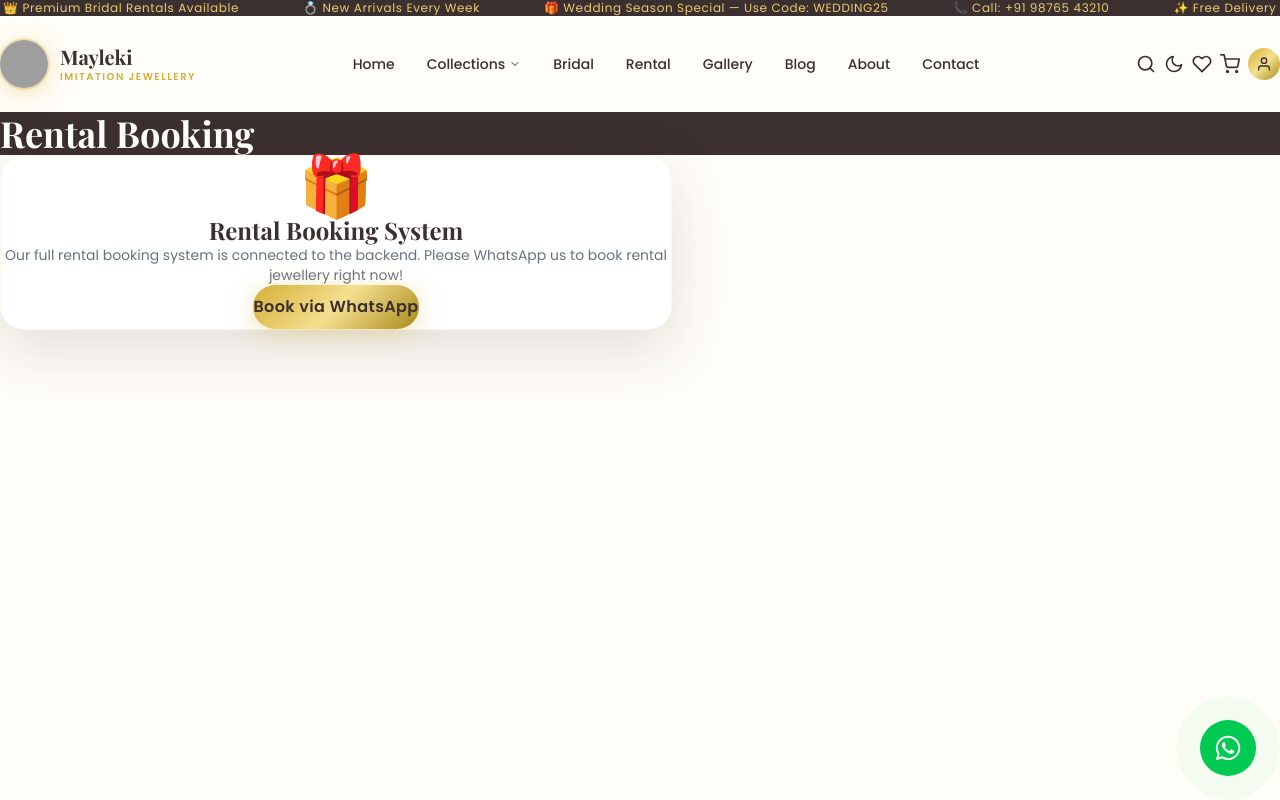
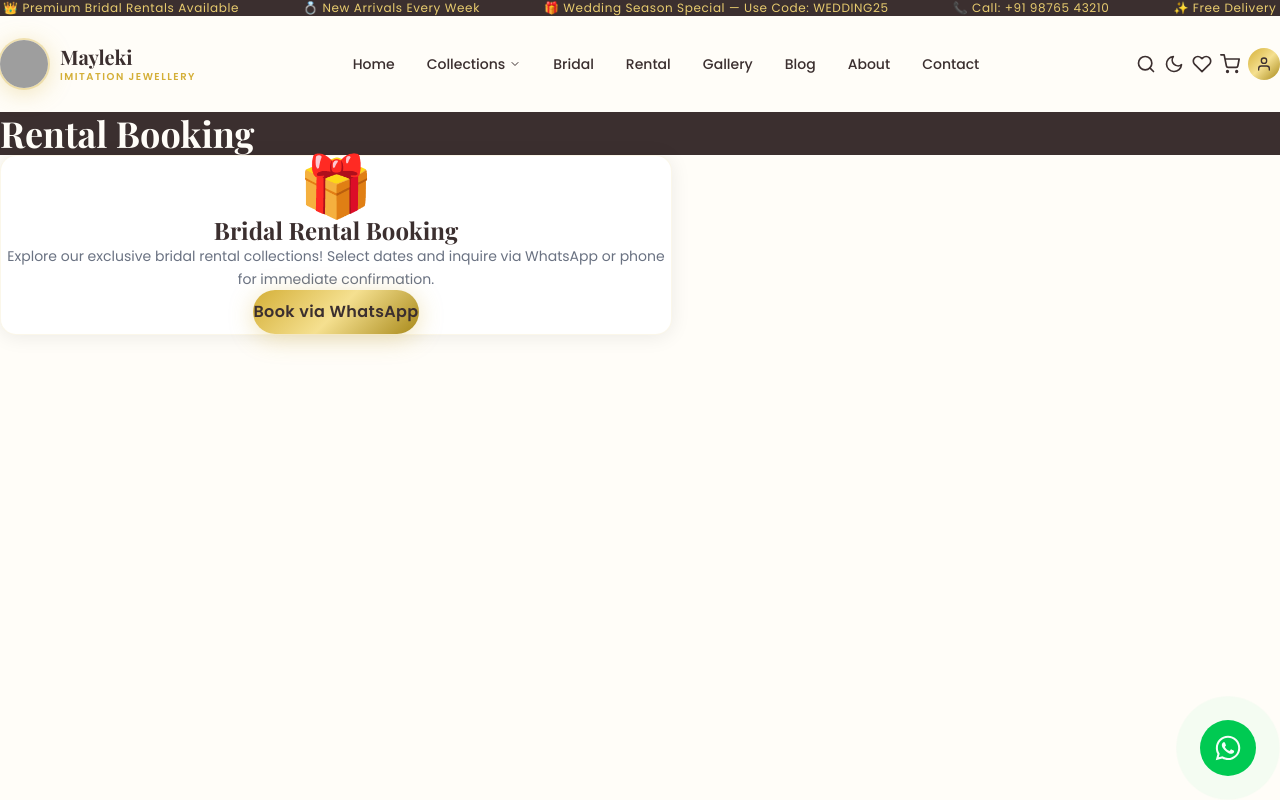
Before and after one commit to audu0132/Mayleki_Imitation, a React (Vite) app in the folder frontend/: page /rental-booking in a window 1280 px wide. Shown: the top 800 px of the page. Built offline with nearby package versions, Linux system fonts and the light colour scheme; grey boxes are pictures that could not be loaded; a web font is replaced by a local one.

Commit message:
feat: implement admin dashboard and rental booking page structure

```diff
--- a/frontend/src/pages/RentalBookingPage.jsx
+++ b/frontend/src/pages/RentalBookingPage.jsx
@@ -10,14 +10,14 @@ export default function RentalBookingPage() {
             <h1 className="font-playfair text-4xl font-bold text-cream">Rental Booking</h1>
           </div>
         </div>
-        <div className="container-luxury py-10">
-          <div className="max-w-2xl mx-auto bg-white dark:bg-dark-brown-light rounded-3xl p-8 border border-gold/10 shadow-luxury text-center">
+        <div className="container-luxury py-10 md:py-12">
+          <div className="max-w-2xl mx-auto bg-white dark:bg-dark-brown-light rounded-2xl p-6 sm:p-8 border border-gold/10 shadow-card text-center">
             <span className="text-6xl mb-4 block">🎁</span>
             <h2 className="font-playfair text-2xl font-bold text-dark-brown dark:text-cream mb-3">
-              Rental Booking System
+              Bridal Rental Booking
             </h2>
-            <p className="font-poppins text-sm text-gray-500 mb-6">
-              Our full rental booking system is connected to the backend. Please WhatsApp us to book rental jewellery right now!
+            <p className="font-poppins text-sm text-gray-500 mb-6 leading-relaxed">
+              Explore our exclusive bridal rental collections! Select dates and inquire via WhatsApp or phone for immediate confirmation.
             </p>
             <a
               href="https://wa.me/919876543210?text=Hi! I want to book rental jewellery. Please help me."
@@ -29,6 +29,7 @@ export default function RentalBookingPage() {
             </a>
           </div>
         </div>
+
       </div>
     </>
   );
```
